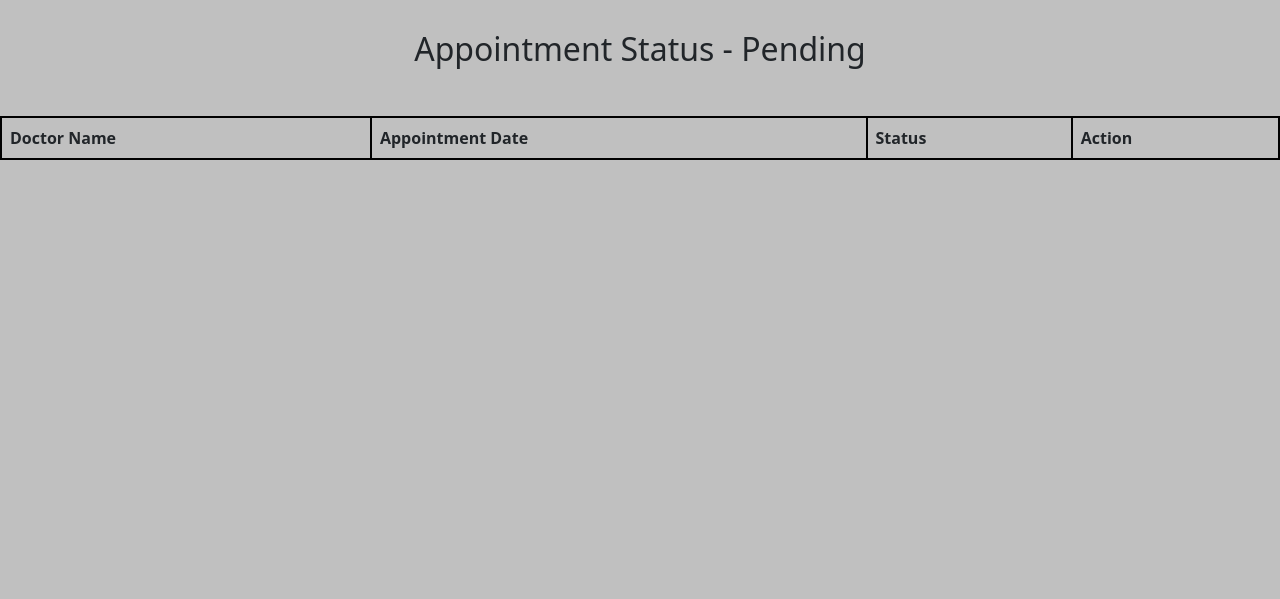
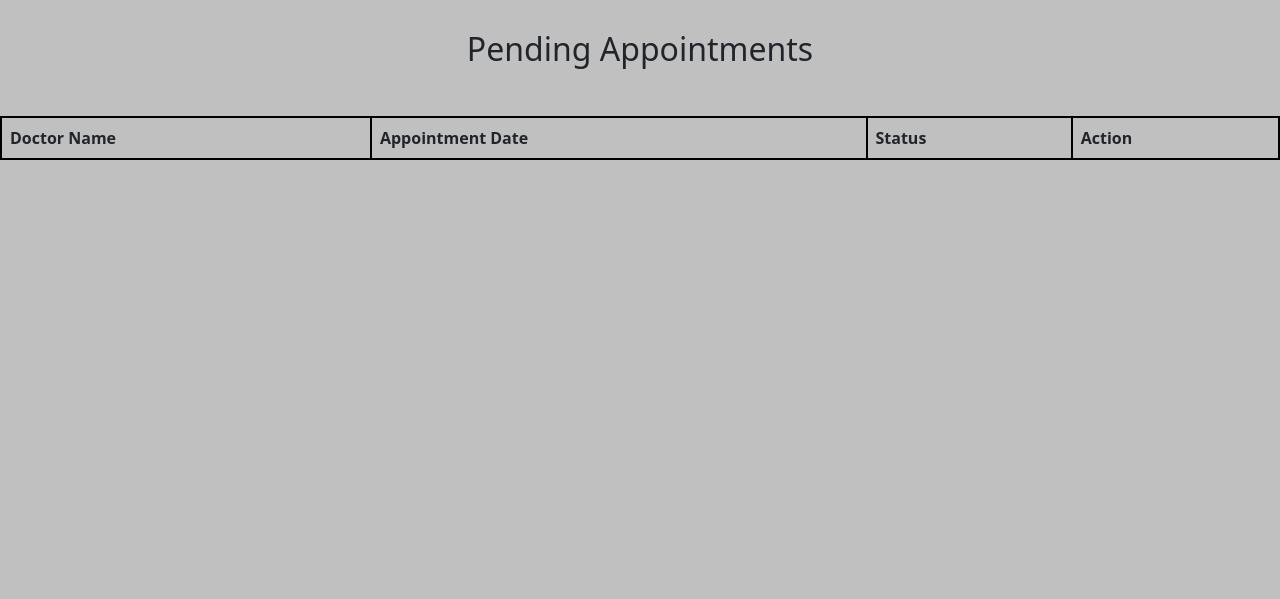
Before and after one commit to M-Usman-Shoaib/DocFinder, a Flask app: page /pendingPatientAppointments in a window 1280 px wide. Shown: the part 64-663 px from the top of the page. Run offline with Flask 3, Linux system fonts and the light colour scheme; lists and menus that the app fills with data are empty.

Commit message:
withdrawPendingAppointments.html

```diff
--- a/templates/withdrawPendingAppointments.html
+++ b/templates/withdrawPendingAppointments.html
@@ -5,7 +5,7 @@
 {% block content %}
 
      <div class="background">
-    <h2  class="text-center" >Appointment Status - Pending</h2>
+    <h2  class="text-center" >Pending Appointments</h2>
     <table class="mt-5" border="1" id="results">
         <thead>
             <tr>
@@ -57,7 +57,7 @@
                     row.append("<td>" + appointment.doctor_name + "</td>");
                     row.append("<td>" + formatDate(appointment.appointment_date.$date) + "</td>");
                     row.append("<td>" + appointment.status + "</td>");
-                    row.append("<td><button onclick=\"withdrawAppointment('" + appointment._id.$oid + "')\">Withdraw</button></td>");
+                    row.append("<td><button class='reject-button' onclick=\"withdrawAppointment('" + appointment._id.$oid + "')\">Withdraw</button></td>");
                     resultsTbody.append(row);
                 }
             }
```
